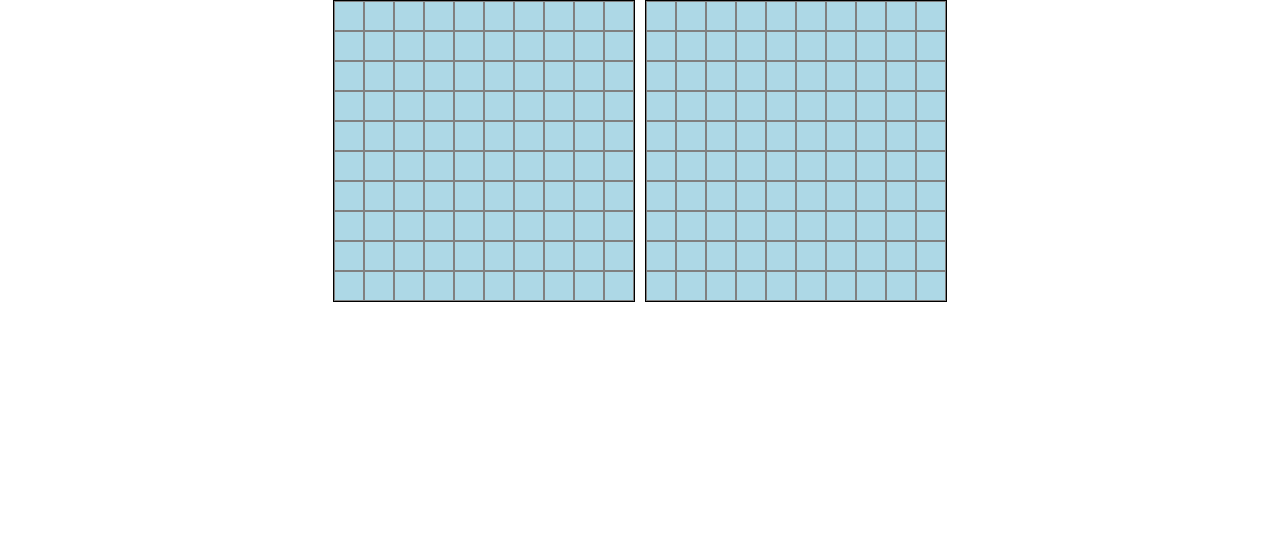
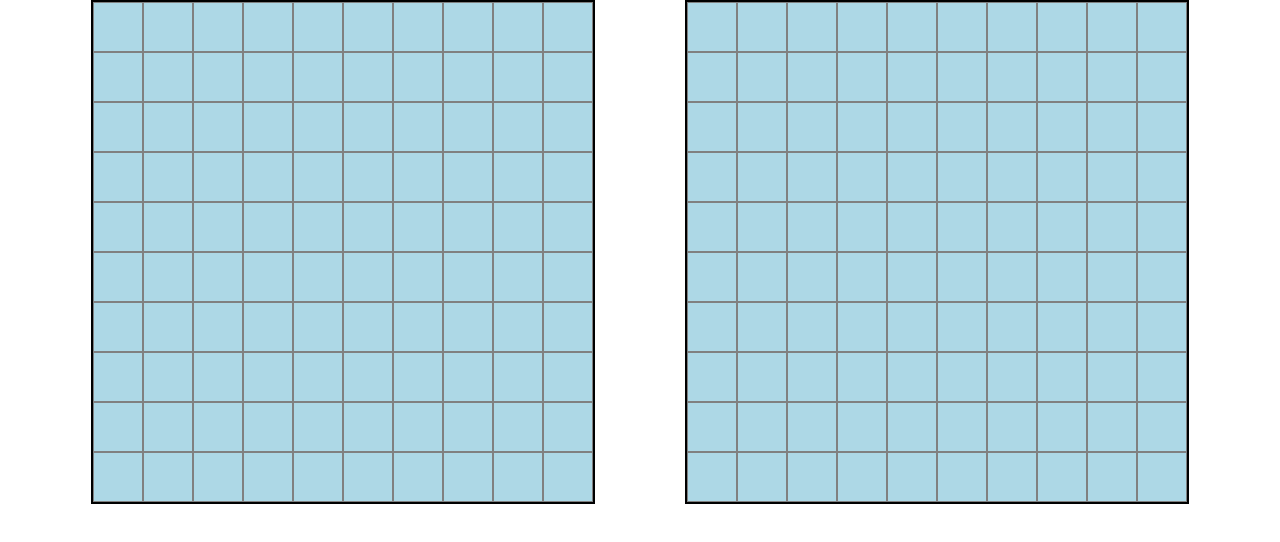
Before and after one commit to PaulReaver/Battleship, a website with bundled scripts: page index.html in a window 1280 px wide. Built offline with nearby package versions, Linux system fonts and the light colour scheme.

Commit message:
Change cell dimensions and board position

```diff
--- a/css/style.css
+++ b/css/style.css
@@ -1,15 +1,14 @@
 main {
     display: flex;
-    justify-content: center;
-    gap: 10px;
+    justify-content: space-evenly;
 }
 
 .player-game-board,
 .computer-game-board {
     display: grid;
-    grid-template-columns: repeat(10, 30px);
-    grid-template-rows: repeat(10, 30px);
-    border: 1px solid black;
+    grid-template-columns: repeat(10, 50px);
+    grid-template-rows: repeat(10, 50px);
+    border: 2px solid black;
 
     &>div {
         background-color: lightblue;
```
